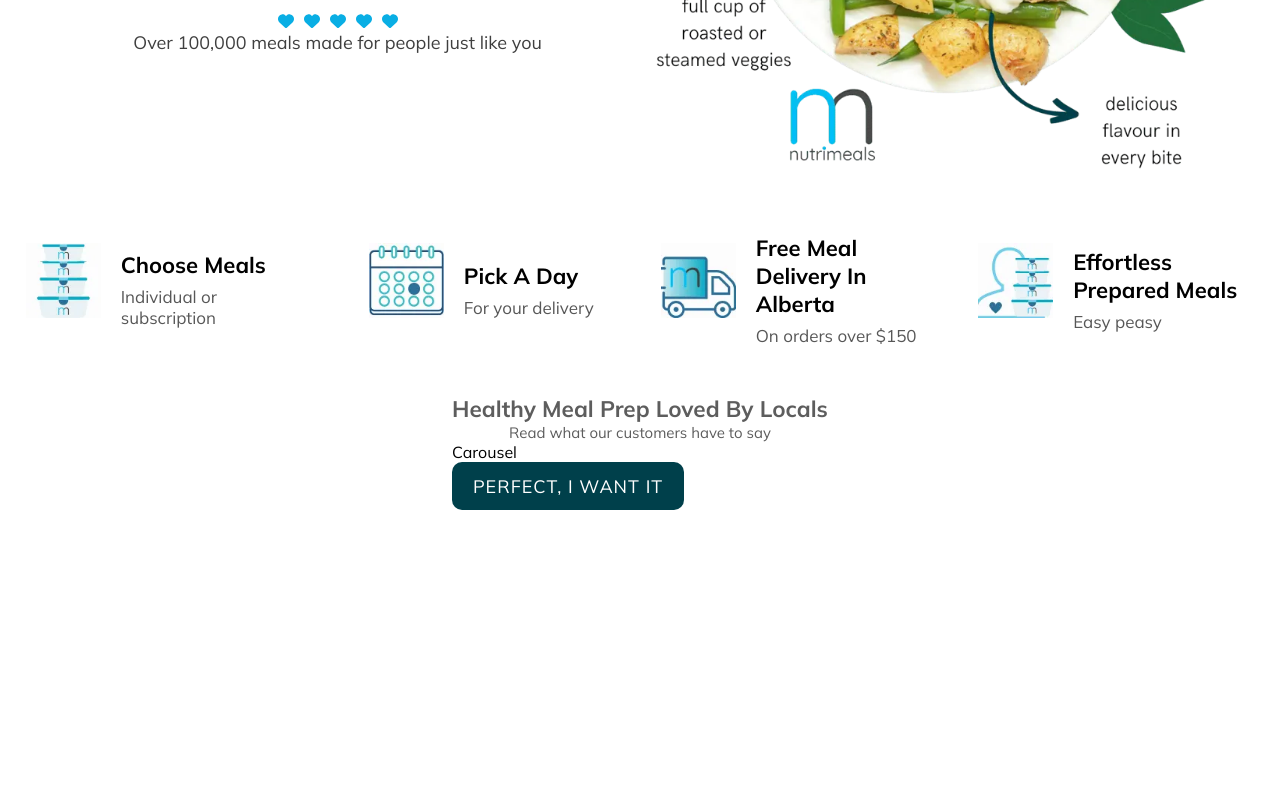
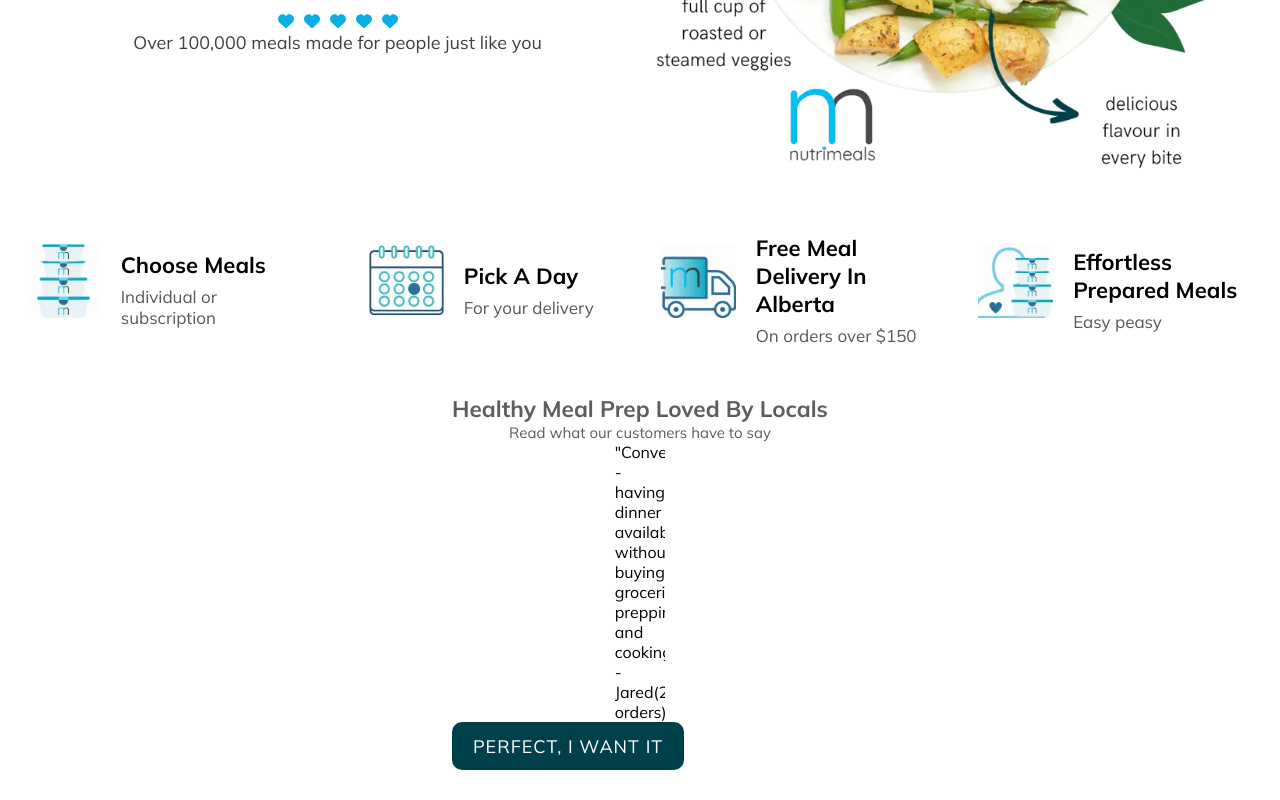
Before and after one commit to Heaven664/nutrimeals, a Next.js app: page / in a window 1280 px wide. Shown: the part 1004-1804 px from the top of the page. Before the commit the page ends 1544 px from the top, so only its background shows below. Built offline with nearby package versions, Linux system fonts and the light colour scheme.

Commit message:
Add carousel template

```diff
--- a/components/homepage/feedback/Carousel.tsx
+++ b/components/homepage/feedback/Carousel.tsx
@@ -0,0 +1,45 @@
+import { JSX } from "react";
+// Import Swiper React components
+import { Swiper, SwiperSlide } from "swiper/react";
+
+// Import Swiper styles
+import "swiper/css";
+import CarouselElement from "./CarouselElement";
+
+const DummyFeedback = [
+  {
+    clientName: "Jared",
+    feedback:
+      "Convenience - having dinner available without buying groceries, prepping and cooking.",
+    orders: 21,
+  },
+  {
+    clientName: "Paula",
+    feedback:
+      "Good portion of food and good quality clean meals. Selection is great too. Customer service has also been awesome.",
+    orders: 12,
+  },
+  {
+    clientName: "Fillip",
+    feedback:
+      "Convenience - having dinner available without buying groceries, prepping and cooking.",
+    orders: 31,
+  },
+];
+
+const Carousel = (): JSX.Element => {
+  return (
+    <Swiper
+      spaceBetween={50}
+      slidesPerView={2}
+      onSlideChange={() => console.log("slide change")}
+      onSwiper={(swiper) => console.log(swiper)}
+    >
+      <SwiperSlide>
+        <CarouselElement {...DummyFeedback[0]} />
+      </SwiperSlide>
+    </Swiper>
+  );
+};
+
+export default Carousel;
--- /dev/null
+++ b/components/homepage/feedback/CarouselElement.module.css
@@ -0,0 +1,3 @@
+.swiper {
+  margin: 0;
+}
--- /dev/null
+++ b/components/homepage/feedback/CarouselElement.tsx
@@ -0,0 +1,26 @@
+import { JSX } from "react";
+import styles from "./CarouselElement.module.css";
+
+interface CarouselElementProps {
+  clientName: string;
+  feedback: string;
+  orders: number;
+}
+
+const CarouselElement = ({
+  clientName,
+  feedback,
+  orders,
+}: CarouselElementProps): JSX.Element => {
+  return (
+    <div className={styles.elementContainer}>
+      <div className={styles.feedbackContainer}>
+        <p className={styles.feedbackText}>
+          {`"${feedback}" - ${clientName}(${orders} orders)`}
+        </p>
+      </div>
+    </div>
+  );
+};
+
+export default CarouselElement;
--- a/components/homepage/feedback/Feedback.module.css
+++ b/components/homepage/feedback/Feedback.module.css
@@ -20,6 +20,12 @@
 .feedbackBodyContainer p {
   color: rgb(93, 93, 93);
   font-size: 15px;
+}
+
+.feedbackCarouser {
+  display: flex;
+  justify-content: center;
+  align-items: center;
 }
 
 .feedbackButton button {
--- a/components/homepage/feedback/Feedback.tsx
+++ b/components/homepage/feedback/Feedback.tsx
@@ -1,6 +1,7 @@
 import { JSX } from "react";
 
 import styles from "./Feedback.module.css";
+import Carousel from "./Carousel";
 
 const FeedbackCarousel = (): JSX.Element => {
   return (
@@ -12,7 +13,9 @@ const FeedbackCarousel = (): JSX.Element => {
         <div className={styles.feedbackBodyContainer}>
           <p>Read what our customers have to say</p>
         </div>
-        <div className={styles.feedbackCarouser}>Carousel</div>
+        <div className={styles.feedbackCarouser}>
+          <Carousel />
+        </div>
         <div className={styles.feedbackButton}>
           <button>Perfect, I want it</button>
         </div>
--- a/package.json
+++ b/package.json
@@ -17,6 +17,7 @@
     "next": "13.4.7",
     "react": "18.2.0",
     "react-dom": "18.2.0",
+    "swiper": "^9.4.1",
     "typescript": "5.1.5"
   }
 }
```
Also changed, not shown: 1 other file (tests, documents, lock files or other folders).
